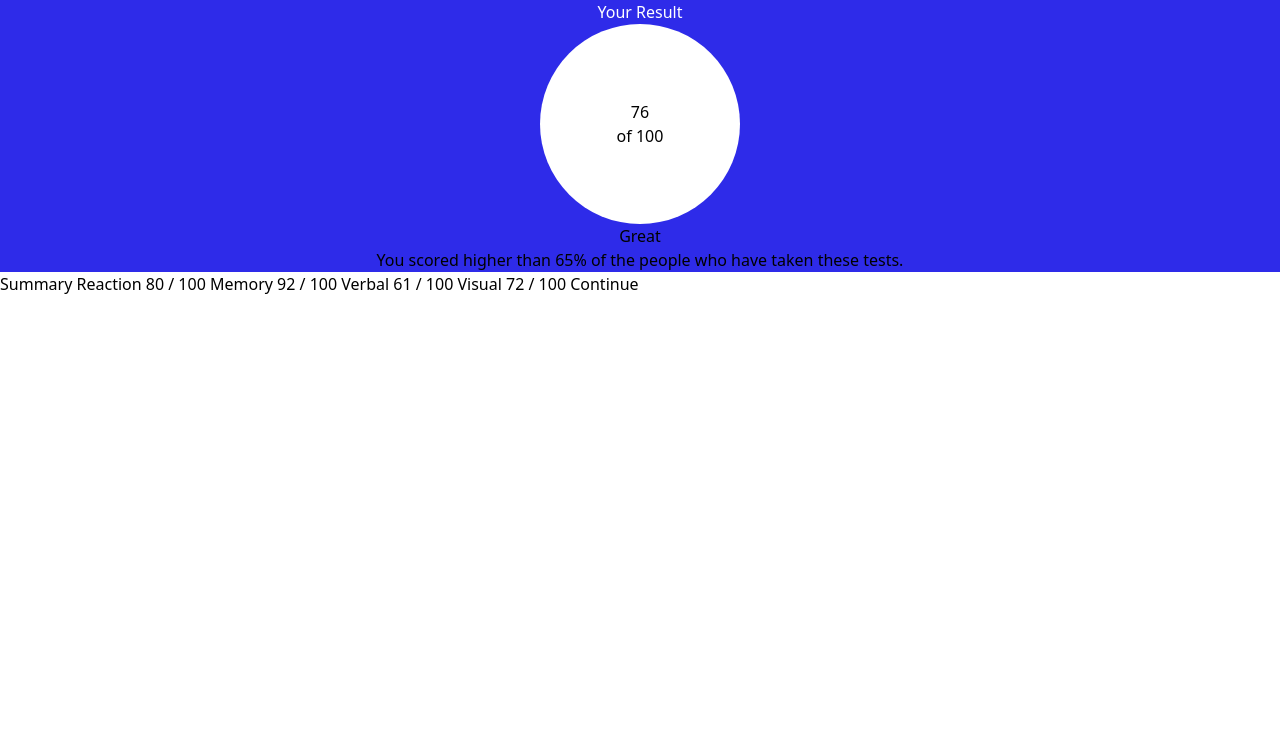
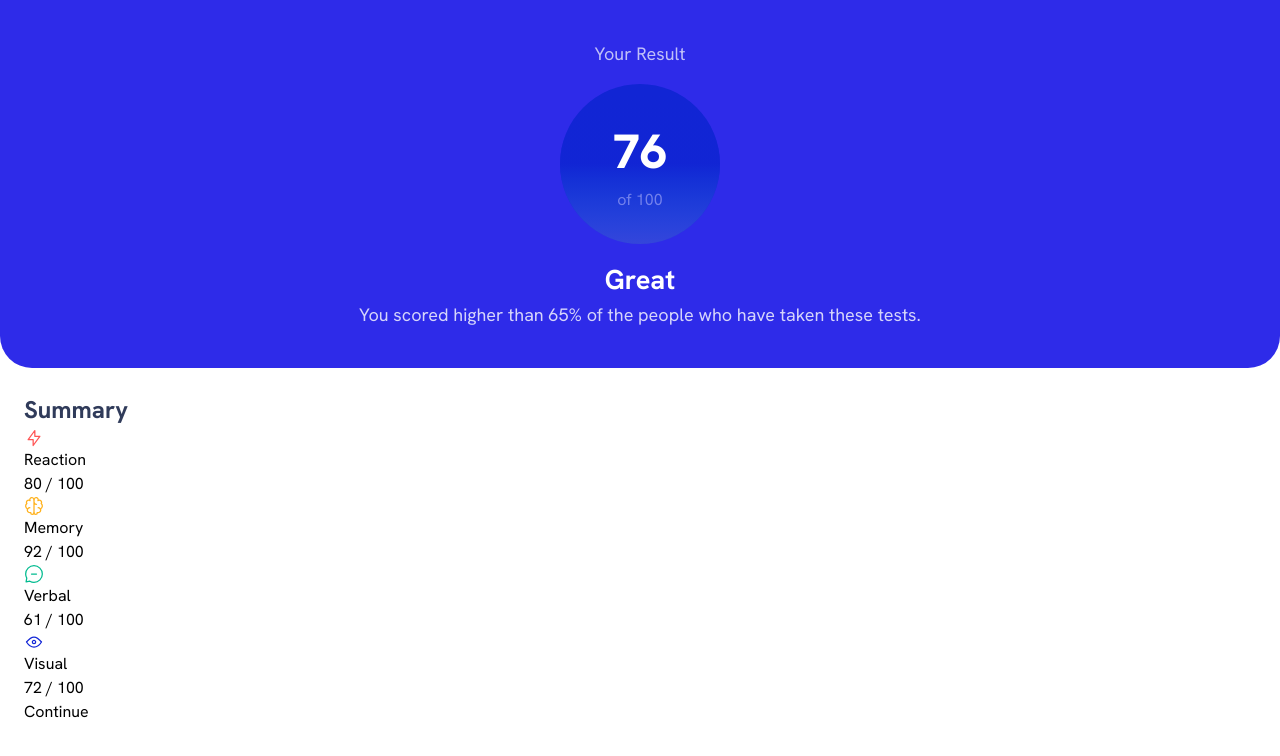
Before and after one commit to Jimztech/Result-Summary, a website built with Vite: page index.html in a window 1280 px wide. Built offline with nearby package versions, Linux system fonts and the light colour scheme.

Commit message:
3rd commit

```diff
--- a/index.html
+++ b/index.html
@@ -9,40 +9,66 @@
 
   <title>Results summary component</title>
 </head>
-<body>
+<body class="font-[HankenGrotesk]">
 
   <main class="grid grid-cols-[1fr]">
-    <section class="bg-light-royal-blue flex flex-col items-center">
-      <h1 class="text-white">Your Result</h1>
+    <section class="bg-light-royal-blue flex flex-col items-center px-8 py-10 rounded-b-[2rem]">
+      <h1 class="text-white opacity-70 text-lg">Your Result</h1>
 
-      <div class="w-50 h-50 rounded-full bg-white flex flex-col items-center justify-center">
-        <span class="block">76</span>
-        <span class="block">of 100</span>
+      <div class="relative w-40 h-40 rounded-full bg-cobalt-blue flex flex-col items-center justify-center my-4">
+
+        <div class="absolute w-40 h-40 rounded-full inset-0 bg-gradient-to-b from-transparent via-cobalt-blue/70 to-white/15"></div>
+        <span class="relative z-10 block text-[3rem] font-[800] text-white">76</span>
+        <span class="relative z-10 block text-light-lavender opacity-50">of 100</span>
       </div>
 
-      <span class="block">Great</span>
-      <p>
+      <span class="block text-white text-[1.7rem] font-[700]">Great</span>
+      <p class="text-center text-[1.125rem] text-white opacity-80">
         You scored higher than 65% of the people who have taken these tests.
       </p>
     </section>
 
-    <div>
-      Summary
+    <section class="py-6 px-6">
+      <h2 class="text-dark-gray-blue text-[1.5rem] font-bold">Summary</h2>
 
-      Reaction
-      80 / 100
+      <div>
+        <img
+          src="./assets/images/icon-reaction.svg"
+          alt=""
+        >
+        <p>Reaction</p>
+        <p>80 <span>/ 100</span></p>
+      </div>
 
-      Memory
-      92 / 100
+      <div>
+        <img
+          src="./assets/images/icon-memory.svg"
+          alt=""
+        >
+        <p>Memory</p>
+        <p>92 <span>/ 100</span></p>
+      </div>
 
-      Verbal
-      61 / 100
+      <div>
+        <img
+          src="./assets/images/icon-verbal.svg"
+          alt=""
+        >
+        <p>Verbal</p>
+        <p>61 <span>/ 100</span></p>
+      </div>
 
-      Visual
-      72 / 100
+      <div>
+        <img
+          src="./assets/images/icon-visual.svg"
+          alt=""
+        >
+        <p>Visual</p>
+        <p>72 <span>/ 100</span></p>
+      </div>
 
-      Continue
-    </div>
+      <button type="button">Continue</button>
+    </section>
   </main>
 
   <script type="module" src="./src/index.js"></script>
--- a/src/styles.css
+++ b/src/styles.css
@@ -16,3 +16,32 @@
     --color-light-lavender: hsl(241, 100%, 89%);
     --color-dark-gray-blue: hsl(224, 30%, 27%);
 }
+
+@font-face {
+    font-family: "HankenGrotesk";
+    font-style: normal;
+    font-weight: 100 900; /* This range is for the variable font */
+    font-display: swap;
+    src: url("../assets/fonts/HankenGrotesk-VariableFont_wght.ttf") format("truetype");
+}
+@font-face {
+    font-family: "HankenGrotesk";
+    font-style: normal;
+    font-weight: 500; /* For the medium weight */
+    font-display: swap;
+    src: url("../assets/fonts/static/HankenGrotesk-Medium.ttf") format("truetype");
+}
+@font-face {
+    font-family: "HankenGrotesk";
+    font-style: normal;
+    font-weight: 700; /* For the bold weight */
+    font-display: swap;
+    src: url("../assets/fonts/static/HankenGrotesk-Bold.ttf") format("truetype");
+}
+@font-face {
+    font-family: "HankenGrotesk";
+    font-style: normal;
+    font-weight: 800; /* For the extra bold weight */
+    font-display: swap;
+    src: url("../assets/fonts/static/HankenGrotesk-ExtraBold.ttf") format("truetype");
+}
```
